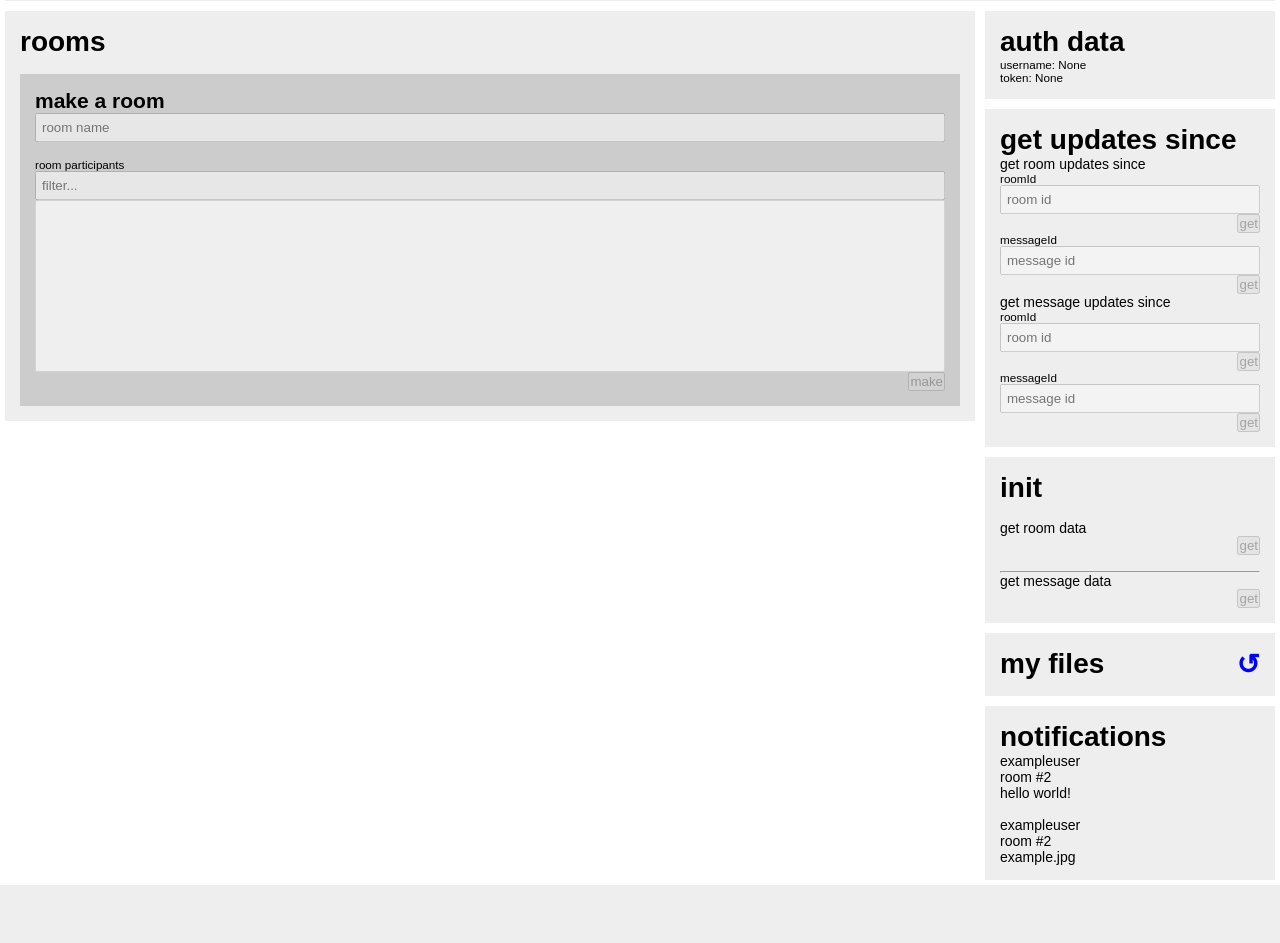
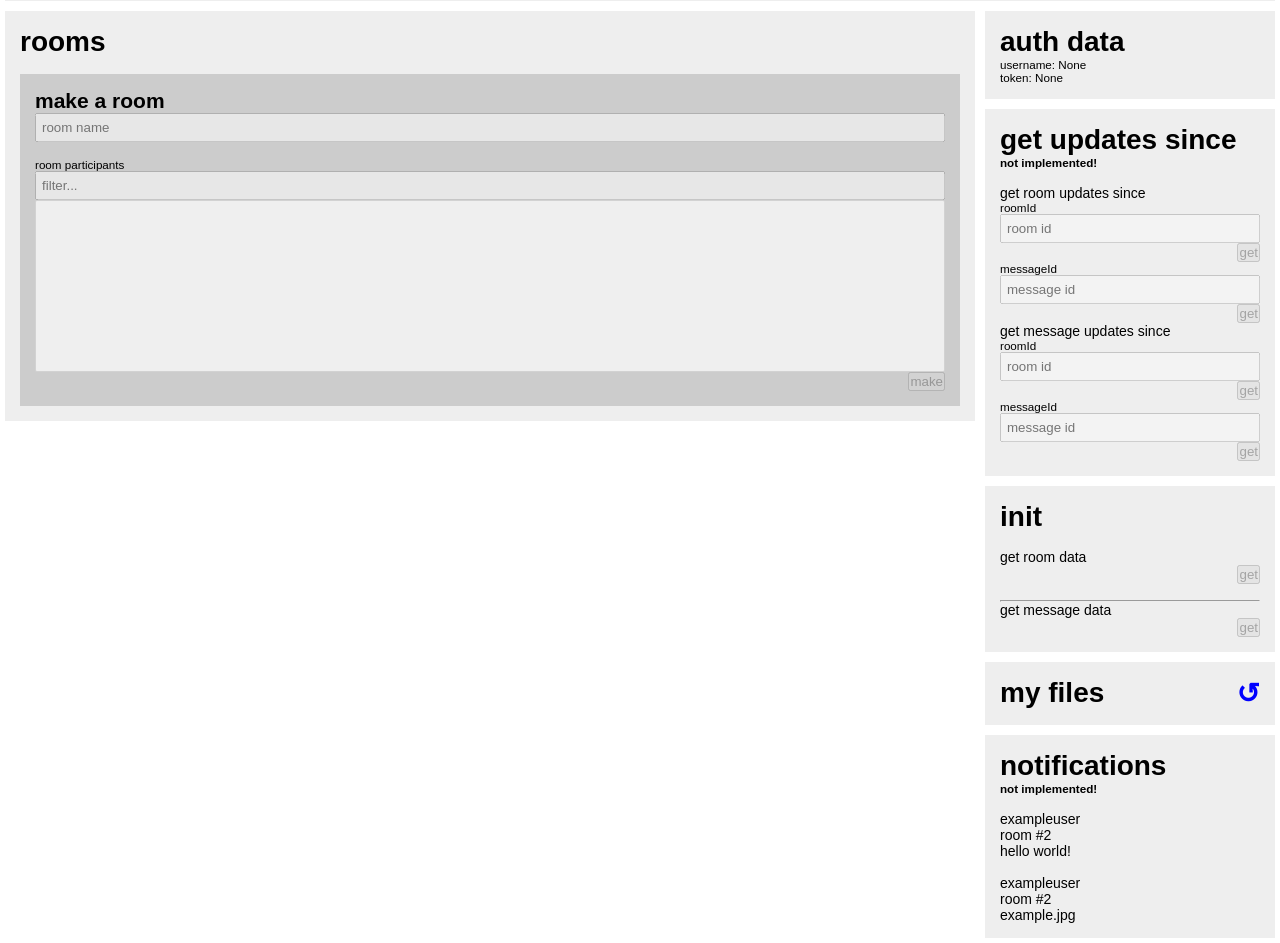
Before and after one commit to skomaromi/flack-server, a Django app: page / in a window 1280 px wide. Shown: the part 290-1233 px from the top of the page. Before the commit the page ends 1175 px from the top, so only its background shows below. Run offline with Django 3.2, Linux system fonts and the light colour scheme; lists and menus that the app fills with data are empty; some libraries are stand-ins or nearby versions.

Commit message:
Clean the dashboard code up a bit

```diff
--- a/src/templates/dashboard.html
+++ b/src/templates/dashboard.html
@@ -336,8 +336,9 @@
                                 response: d
                             })
 
-                            // once the init is done, we should not need to re-get room data
-                            // $("#init form.room *").prop('disabled', true)
+                            // once init is done, re-getting room data should
+                            // not be necessary (or doable)
+                            $("#init form.room *").prop('disabled', true)
 
                             addRooms(d)
                         },
@@ -371,8 +372,9 @@
                                 response: d
                             })
 
-                            // once the init is done, we should not need to re-get message data
-                            // $("#init form.message *").prop('disabled', true)
+                            // once init is done, re-getting message data
+                            // should not be necessary
+                            $("#init form.message *").prop('disabled', true)
 
                             addMessages(d)
                         },
@@ -1100,7 +1102,7 @@
                     </div>
                     <div class="box-container box" id="catch-up">
                         <h1>get updates since</h1>
-
+                        <p><small><b>not implemented!</b></small></p><br>
                         <p>get room updates since</p>
                         <small>roomId</small>
                         <form class="js-updates_room-since_room">
@@ -1151,6 +1153,7 @@
                     </div>
                     <div class="box-container box grow" id="notifications">
                         <h1>notifications</h1>
+                        <p><small><b>not implemented!</b></small></p><br>
                         <p class="item">
                             exampleuser<br/>
                             room #2<br/>
```
